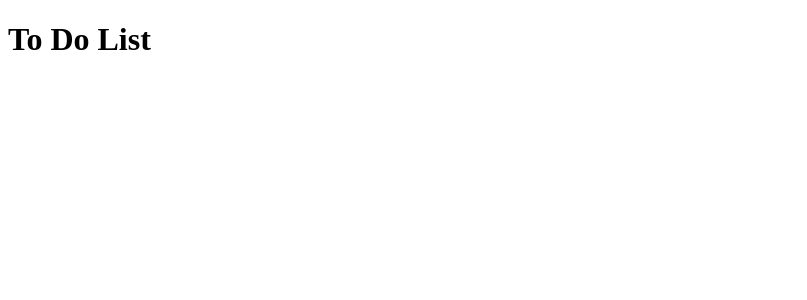
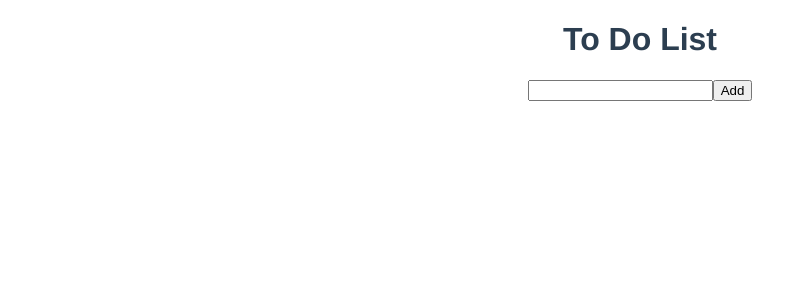
Before and after one commit to AmirrezaJM/pinia-fundamentals, a Vue app: page / in a window 1280 px wide. Shown: the top 300 px of the page, without its empty margins (0-807 px from the left). Built offline with nearby package versions, Linux system fonts and the light colour scheme.

Commit message:
lecture3-end

```diff
--- a/src/App.vue
+++ b/src/App.vue
@@ -7,4 +7,11 @@
 </template>
 
 <style>
+#app {
+  font-family: Avenir, Helvetica, Arial, sans-serif;
+  -webkit-font-smoothing: antialiased;
+  -moz-osx-font-smoothing: grayscale;
+  text-align: center;
+  color: #2c3e50;
+}
 </style>
--- a/src/components/TodoForm.vue
+++ b/src/components/TodoForm.vue
@@ -1,8 +1,26 @@
 <script setup>
+import { ref } from 'vue'
+import { useTodoListStore } from '@/stores/todoList'
+
+const todo = ref('')
+const store = useTodoListStore()
+
+function addItemAndClear(item) {
+  if (item.length === 0) {
+    return
+  }
+  // invokes function in the store:
+  store.addTodo(item)
+  todo.value = ''
+}
 </script>
 
 <template>
-  <div></div>
+  <div>
+    <form @submit.prevent="addItemAndClear(todo)">
+      <input v-model="todo" type="text" /><button>Add</button>
+    </form>
+  </div>
 </template>
 
 <style scoped>
--- /dev/null
+++ b/src/stores/todoList.js
@@ -0,0 +1,18 @@
+import { defineStore } from 'pinia'
+
+export const useTodoListStore = defineStore('todoList', {
+  state: () => ({
+    todoList: [],
+    id: 0
+  }),
+  actions: {
+    addTodo(item) {
+      this.todoList.push({ item, id: this.id++, completed: false })
+    },
+    deleteTodo(itemId) {
+      this.todoList = this.todoList.filter((object) => {
+        return object.id !== itemId
+      })
+    }
+  }
+})
```
